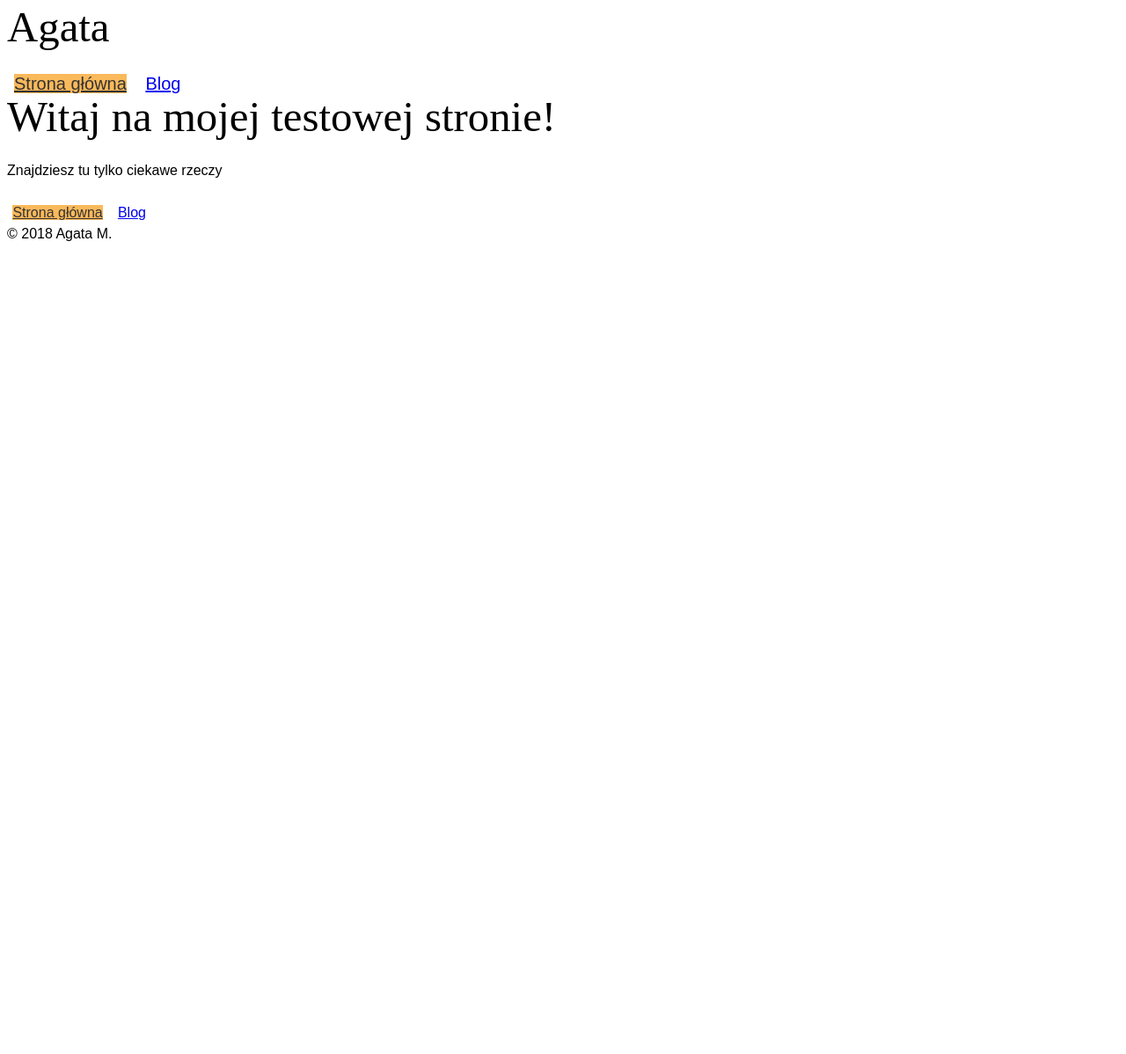
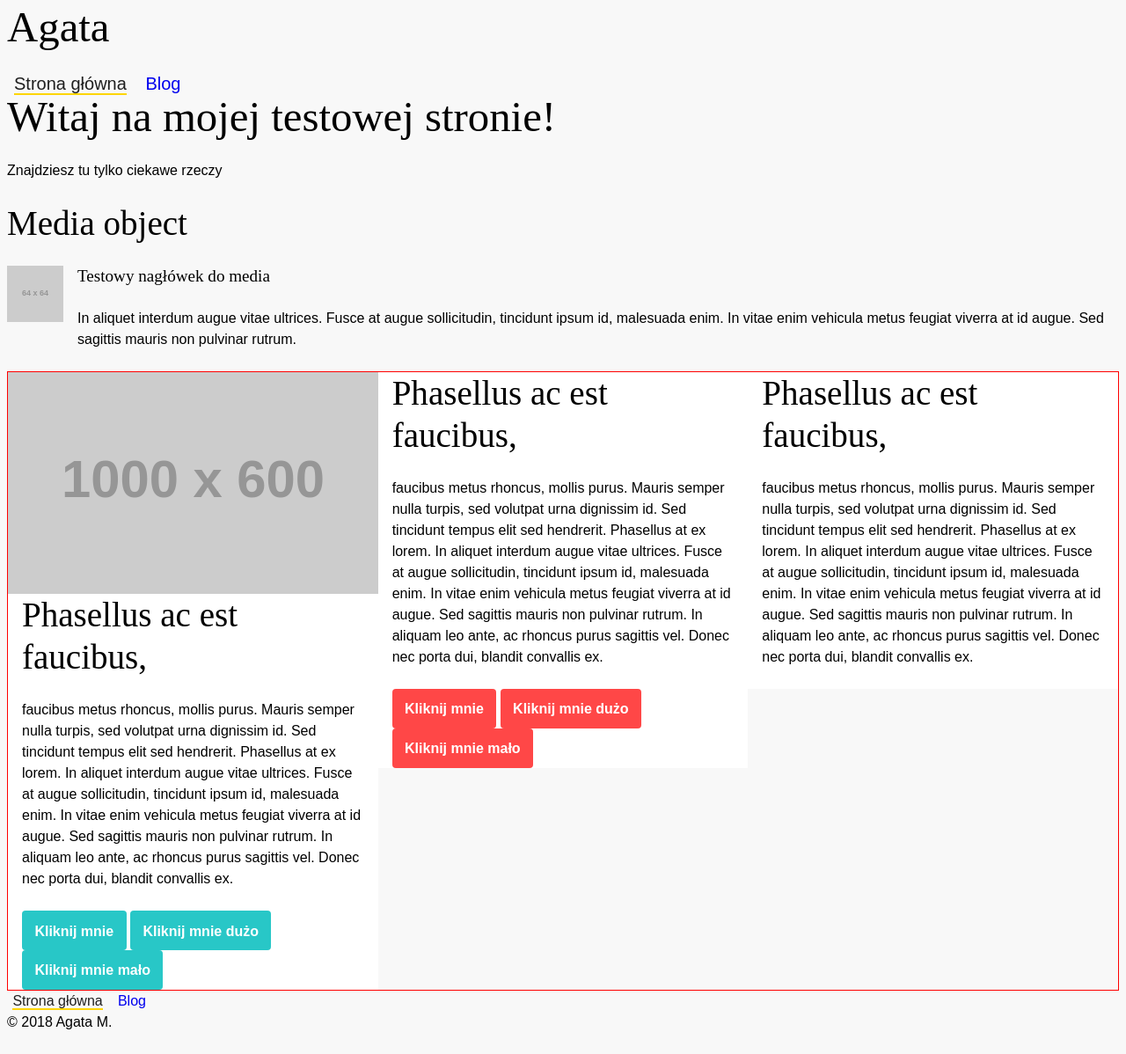
Before and after one commit to agata-makarewicz/agata-site, a Jekyll site: the page built from index.html, in a window 1280 px wide. Shown: the whole page at 88% size. Built offline with Jekyll 4.4.1, drawn with Linux system fonts in a browser that asks for light colours; before the commit the page ends 900 px from its top, so only the background shows below that.

Commit message:
Add new css to the site

```diff
--- a/_includes/nav.html
+++ b/_includes/nav.html
@@ -1,4 +1,4 @@
-<nav >
+<nav>
 	<ul class="nav {{include.navclass}}">
 		<li><a href="{{site.baseurl}}/index" class="{% if page.url == '/' %}current{% endif %}">Strona główna</a></li>
 		<li><a href="{{site.baseurl}}/blog/" class="{% if page.url == '/blog/' %}current{% endif %}">Blog</a></li>
--- a/_layouts/default.html
+++ b/_layouts/default.html
@@ -3,17 +3,25 @@
 <head>
 	<meta charset="utf-8">
 	<title>Moja testowa strona</title>
+	<meta name="handheldfrindly" content="true">
+	<meta name="mobileoptimized" content="240">
+	<meta name="viewport" content="width=device-width,initial-scale=1">
 	<link rel="stylesheet" type="text/css" href="{{site.baseurl}}/css/common.css">
 	<link rel="stylesheet" type="text/css" href="{{site.baseurl}}/css/typography.css">
+	<link rel="stylesheet" type="text/css" href="{{site.baseurl}}/css/flexible-grids.css">
+	<link rel="stylesheet" type="text/css" href="{{site.baseurl}}/css/list-group.css">
+	<link rel="stylesheet" type="text/css" href="{{site.baseurl}}/css/buttons.css">
+	<link rel="stylesheet" type="text/css" href="{{site.baseurl}}/css/media-object.css">
+	<link rel="stylesheet" type="text/css" href="{{site.baseurl}}/css/embed.css">
 </head>
 <body>
 
 	<header>
-		<div class="grid">
-			<div class="unit">
+		<div>
+			<div>
 				<h1>Agata</h1>
 			</div>
-			<div class="unit">
+			<div>
 				{% include nav.html navclass='nav-top' %}
 			</div>
 		</div>
--- /dev/null
+++ b/css/buttons.css
@@ -0,0 +1,21 @@
+.btn {
+	padding: 0.7em 0.9em 0.6em 0.9em;
+	display: inline-block;
+	background-color: #28c7c7;
+	border-radius: 4px;
+	font-weight: bold;
+	color: #fff;
+	text-decoration: none;
+}
+
+.btn:hover {
+	background-color: #187878
+}
+
+.btn-red {
+	background-color: #ff4747;
+}
+
+.btn-red:hover {
+	background-color: #b03131;
+}
--- a/css/common.css
+++ b/css/common.css
@@ -1,13 +1,34 @@
+@-moz-viewport { width: device-width; scale: 1; }
+@-ms-viewport { width: device-width; scale: 1; }
+@-o-viewport { width: device-width; scale: 1; }
+@-webkit-viewport { width: device-width; scale: 1; }
+@viewport { width: device-width; scale: 1; }
+
+* {
+	-moz-box-sizing: border-box;
+	-webkit-box-sizing: border-box;
+	box-sizing: border-box;
+}
+
 html {
 	margin: 0;
 	padding: 0;
+	font: normal 100%/1.5 Raleway,Arial,sans-serif;
+	-moz-text-size-adjust: 100%;
+	-ms-text-size-adjust: 100%;
+	-webkit-text-size-adjust: 100%;
+	text-size-adjust: 100%;
+	background-color: #f8f8f8;
+}
 
-	font: normal 100%/1.5 Raleway,Arial,sans-serif;
+.img-flex {
+	display: block;
+	width: 100%;
 }
 
 .current {
-	background-color: #fab95b;
-	color: #333;
+	border-bottom: solid 2px #fdd500;
+	color: #1f1f1f;
 }
 
 .nav {
@@ -22,6 +43,10 @@ html {
 	margin: 0 0.4em;
 }
 
+li > a {
+	text-decoration: none;
+}
+
 .nav-top {
 	font-size: 1.25rem;
 }
--- /dev/null
+++ b/css/embed.css
@@ -0,0 +1,15 @@
+.embed {
+	position: relative;
+}
+
+.embed--16by9 {
+	padding-top: 56.25%;
+}
+
+.embed__item {
+	width: 100%;
+	height: 100%;
+	left: 0;
+	top: 0;
+	position: absolute;
+}
--- /dev/null
+++ b/css/flexible-grids.css
@@ -0,0 +1,36 @@
+.grid {
+	border: 1px solid red;
+	overflow: hidden;
+}
+
+.unit {
+	float: left;
+	background-color: #fff;
+}
+
+.unit-2-3 {
+
+}
+
+.gutter {
+	padding-left: 1em;
+	padding-right: 1em;
+}
+
+.unit-s-1 {
+	width: 100%;
+}
+
+@media only screen and (min-width: 30em) {
+
+	.unit-m-1-2 {
+		width: 50%;
+	}
+}
+
+@media only screen and (min-width: 50em) {
+
+	.unit-l-1-3 {
+		width: 33.3333%;
+	}
+}
--- /dev/null
+++ b/css/list-group.css
@@ -0,0 +1,13 @@
+.list-group {
+	padding: 0;
+
+	list-style-type: none
+}
+
+.list-group-item {
+	display: block
+}
+
+.list-group-item-inline {
+	display: inline-block;
+}
--- /dev/null
+++ b/css/media-object.css
@@ -0,0 +1,17 @@
+.media {
+	overflow: hidden;
+}
+
+.media-img {
+	float: left;
+	margin-right: 1em;
+}
+
+.media-img-reverse {
+	float: right;
+	margin-left: 1em;
+}
+
+.media-body {
+	overflow: hidden;
+}
--- a/index.html
+++ b/index.html
@@ -4,3 +4,39 @@ layout: default
 
 	<h1>Witaj na mojej testowej stronie!</h1>
 	<p>Znajdziesz tu tylko ciekawe rzeczy</p>
+
+	<h2>Media object</h2>
+
+	<div class="media">
+		<div class="media-img">
+			<img src="http://placehold.it/64x64" alt="">
+		</div>
+		<div class="media-body">
+			<h3 class="media-title">Testowy nagłówek do media</h3>
+			<p>In aliquet interdum augue vitae ultrices. Fusce at augue sollicitudin, tincidunt ipsum id, malesuada enim. In vitae enim vehicula metus feugiat viverra at id augue. Sed sagittis mauris non pulvinar rutrum.</p>
+		</div>
+	</div>
+
+	<div class="grid">
+		<div class="unit unit-s-1 unit-m-1 unit-l-1-3">
+			<img class="img-flex" src="http://placehold.it/1000x600" alt="">
+			<div class="gutter">
+				<h2>Phasellus ac est faucibus,</h2>
+				<p> faucibus metus rhoncus, mollis purus. Mauris semper nulla turpis, sed volutpat urna dignissim id. Sed tincidunt tempus elit sed hendrerit. Phasellus at ex lorem. In aliquet interdum augue vitae ultrices. Fusce at augue sollicitudin, tincidunt ipsum id, malesuada enim. In vitae enim vehicula metus feugiat viverra at id augue. Sed sagittis mauris non pulvinar rutrum. In aliquam leo ante, ac rhoncus purus sagittis vel. Donec nec porta dui, blandit convallis ex.</p>
+				<a class="btn" href="#">Kliknij mnie</a>
+				<a class="btn btn-large" href="#">Kliknij mnie dużo</a>
+				<a class="btn btn-small" href="#">Kliknij mnie mało</a>
+			</div>
+		</div>
+		<div class="unit gutter unit-s-1 unit-m-1-2 unit-l-1-3">
+			<h2>Phasellus ac est faucibus,</h2>
+			<p> faucibus metus rhoncus, mollis purus. Mauris semper nulla turpis, sed volutpat urna dignissim id. Sed tincidunt tempus elit sed hendrerit. Phasellus at ex lorem. In aliquet interdum augue vitae ultrices. Fusce at augue sollicitudin, tincidunt ipsum id, malesuada enim. In vitae enim vehicula metus feugiat viverra at id augue. Sed sagittis mauris non pulvinar rutrum. In aliquam leo ante, ac rhoncus purus sagittis vel. Donec nec porta dui, blandit convallis ex.</p>
+			<a class="btn btn-red" href="#">Kliknij mnie</a>
+			<a class="btn btn-red btn-large" href="#">Kliknij mnie dużo</a>
+			<a class="btn btn-red btn-small" href="#">Kliknij mnie mało</a>
+		</div>
+		<div class="unit gutter unit-s-1 unit-m-1-2 unit-l-1-3">
+			<h2>Phasellus ac est faucibus,</h2>
+			<p> faucibus metus rhoncus, mollis purus. Mauris semper nulla turpis, sed volutpat urna dignissim id. Sed tincidunt tempus elit sed hendrerit. Phasellus at ex lorem. In aliquet interdum augue vitae ultrices. Fusce at augue sollicitudin, tincidunt ipsum id, malesuada enim. In vitae enim vehicula metus feugiat viverra at id augue. Sed sagittis mauris non pulvinar rutrum. In aliquam leo ante, ac rhoncus purus sagittis vel. Donec nec porta dui, blandit convallis ex.</p>
+		</div>
+	</div>
```
